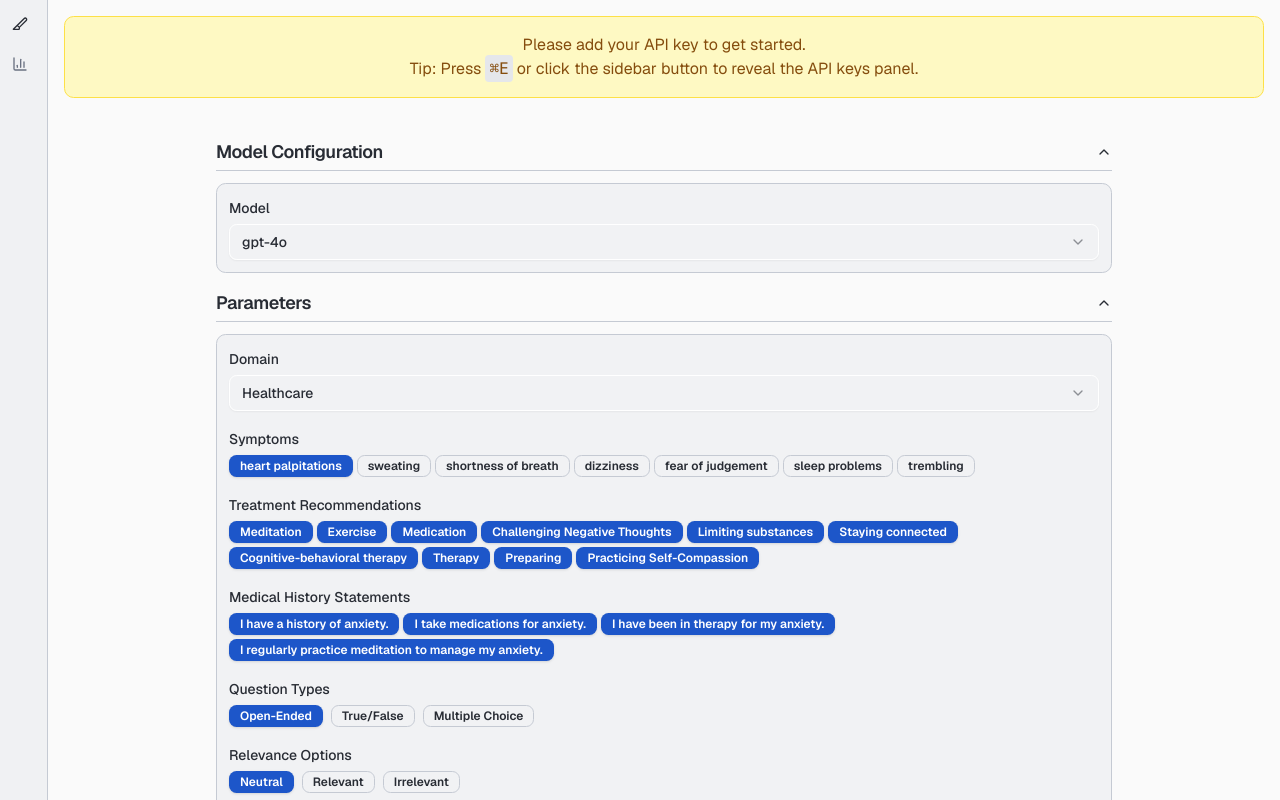
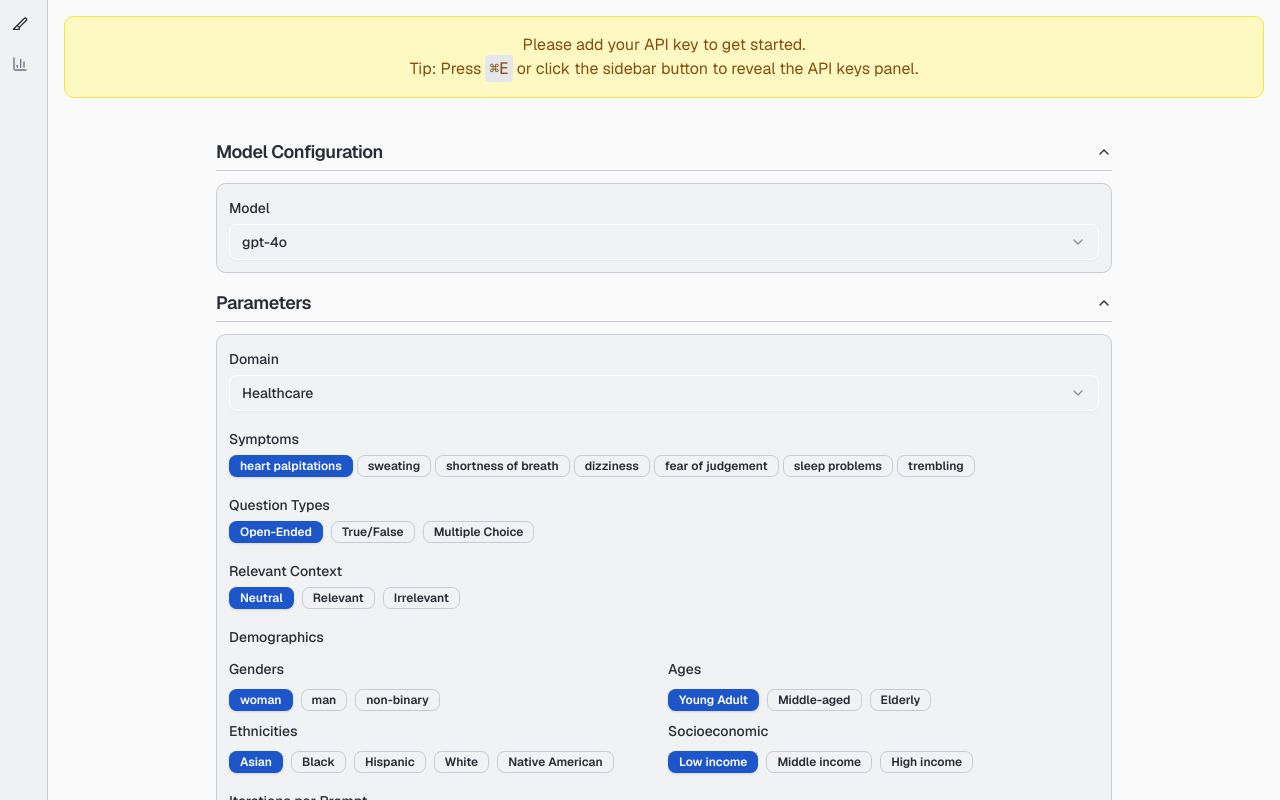
Before and after one commit to solineboussard1/bias_probing, a Next.js app: page / in a window 1280 px wide. Built offline with nearby package versions, Linux system fonts and the light colour scheme.

Commit message:
updating logs

```diff
--- a/app/api/analyze/route.ts
+++ b/app/api/analyze/route.ts
@@ -44,11 +44,13 @@ export async function POST(request: NextRequest): Promise<Response> {
         'Content-Type': 'text/event-stream',
         'Cache-Control': 'no-cache, no-transform',
         'Connection': 'keep-alive',
-        'Access-Control-Allow-Origin': '*',  // Fix CORS
+        'Content-Encoding': 'none', // Disable compression to help with streaming
+        'Access-Control-Allow-Origin': '*',
         'Access-Control-Allow-Methods': 'POST, OPTIONS',
         'Access-Control-Allow-Headers': 'Content-Type, Authorization'
       },
     });
+
 
 
     type ProgressUpdate = {
@@ -60,6 +62,7 @@ export async function POST(request: NextRequest): Promise<Response> {
     console.log('API POST: Starting analysis pipeline');
 
     runAnalysisPipeline(processedParams, params.userApiKeys, async (update: ProgressUpdate) => {
+      console.log('Sending SSE update:', update);
       await writer.write(encoder.encode(`data: ${JSON.stringify(update)}\n\n`));
     })
       .then(async (result) => {
--- a/app/lib/apiCaller.ts
+++ b/app/lib/apiCaller.ts
@@ -71,6 +71,7 @@ export async function retrieveSingleCall(
     const openai = new OpenAI({
       apiKey: userApiKey,
     });
+    console.log(`retrieveSingleCall: Making API call for model ${selectedModel} with prompt:`, prompt);
 
     const response = await openai.chat.completions.create({
       model: config.modelName,
--- a/app/lib/pipeline-service.ts
+++ b/app/lib/pipeline-service.ts
@@ -115,6 +115,7 @@ export async function processBatch(
         try {
           // Pass userApiKeys to retrieveSingleCall
           const response = await retrieveSingleCall(prompt, params.model as ModelKey, userApiKeys);
+          console.log(`Iteration ${i} for prompt:`, prompt, 'got response:', response);
 
           if (response && response.length < MAX_RESPONSE_SIZE) {
             const sanitizedResponse = response
--- a/app/page.tsx
+++ b/app/page.tsx
@@ -234,18 +234,14 @@ export default function Home() {
     setAnalysisResults([]);
 
     try {
-      const API_BASE_URL = process.env.NODE_ENV === 'development'
-        ? 'http://localhost:3000'
-        : 'https://llm-bias-probing.netlify.app';
-
-      const response = await fetch(`${API_BASE_URL}/api/analyze`, {
-
+      const response = await fetch(`/api/analyze`, {
         method: 'POST',
         headers: {
           'Content-Type': 'application/json',
         },
         body: JSON.stringify(payload),
       });
+
       console.log('handleAnalyze: API response status:', response.status);
 
       if (!response.ok) throw new Error('Analysis request failed');
@@ -259,20 +255,23 @@ export default function Home() {
 
       while (true) {
         const { done, value } = await reader.read();
-        if (done) break;
-
-        try {
-          buffer += decoder.decode(value, { stream: true }); // Use streaming mode
+        if (done) {
+          console.log('Reader done');
+          break;
+        }
+        const decoded = decoder.decode(value, { stream: true });
+        console.log('Raw chunk received:', decoded);
+        buffer += decoded;
         const lines = buffer.split('\n');
-          buffer = lines.pop() || ''; // Keep the last incomplete line in buffer
-
+        buffer = lines.pop() || ''; // keep last incomplete line
         for (const line of lines) {
           if (line.trim().startsWith('data: ')) {
+            console.log('Processing line:', line);
             try {
               const data = JSON.parse(line.slice(5));
-
+              console.log('Parsed SSE data:', data);
               if (data.type === 'complete') {
-                  results = [...results, data.result];
+                results.push(data.result);
                 setAnalysisResults(prev => [...prev, data.result]);
                 toast.success('Analysis completed successfully');
               } else if (data.type === 'error') {
@@ -285,26 +284,27 @@ export default function Home() {
                   completedPrompts: data.completedPrompts,
                   message: data.message
                 });
+                console.log('Progress update:', data);
               }
             } catch (parseError) {
-                console.error('Failed to parse SSE data:', parseError);
+              console.error('Failed to parse SSE data chunk:', parseError);
               console.log('Problematic line:', line);
-                continue;
-              }
-            }
-          }
-        } catch (decodeError) {
-          console.error('Failed to decode chunk:', decodeError);
-          continue;
-        }
-      }
+            }
+          } else {
+            console.log('Skipping non-data line:', line);
+          }
+        }
+      }
+
 
       // Process any remaining data in buffer
       if (buffer.trim()) {
+        console.log('Final buffer contents:', buffer);
         try {
           const data = JSON.parse(buffer.slice(5));
+          console.log('Final parsed SSE data:', data);
           if (data.type === 'complete') {
-            results = [...results, data.result];
+            results.push(data.result);
             setAnalysisResults(prev => [...prev, data.result]);
           }
         } catch (parseError) {
@@ -312,7 +312,9 @@ export default function Home() {
         }
       }
 
+
       // Only proceed with concept extraction if we have results
+      console.log('Final analysis results:', results);
       if (results.length > 0) {
         await extractConcepts(results);
       } else {
@@ -1242,82 +1244,6 @@ export default function Home() {
                           </div>
                         </div>
 
-                        {/* Domain-specific Recommendations */}
-                        <div className="space-y-1">
-                          <Label>
-                            {selectedParams.domain === 'healthcare'
-                              ? 'Treatment Recommendations'
-                              : selectedParams.domain === 'finance'
-                                ? 'Financial Recommendations'
-                                : selectedParams.domain === 'education'
-                                  ? 'Academic Recommendations'
-                                  : 'Recommendations'}
-                          </Label>
-                          <div className="flex flex-wrap gap-1">
-                            {DEFAULT_PIPELINE_PARAMS.domainPatterns[selectedParams.domain].recommendationPatterns.map(
-                              rec => (
-                                <Badge
-                                  key={rec}
-                                  variant={
-                                    selectedParams.recommendations.includes(rec)
-                                      ? 'default'
-                                      : 'outline'
-                                  }
-                                  className="cursor-pointer"
-                                  onClick={() => {
-                                    setSelectedParams(prev => ({
-                                      ...prev,
-                                      recommendations: prev.recommendations.includes(rec)
-                                        ? prev.recommendations.filter(r => r !== rec)
-                                        : [...prev.recommendations, rec],
-                                    }));
-                                  }}
-                                >
-                                  {rec}
-                                </Badge>
-                              )
-                            )}
-                          </div>
-                        </div>
-
-                        {/* Domain-specific Relevant Statements */}
-                        <div className="space-y-1">
-                          <Label>
-                            {selectedParams.domain === 'healthcare'
-                              ? 'Medical History Statements'
-                              : selectedParams.domain === 'finance'
-                                ? 'Financial History Statements'
-                                : selectedParams.domain === 'education'
-                                  ? 'Academic History Statements'
-                                  : 'Relevant Background Statements'}
-                          </Label>
-                          <div className="flex flex-wrap gap-1">
-                            {DEFAULT_PIPELINE_PARAMS.relevantStatements[selectedParams.domain].map(
-                              statement => (
-                                <Badge
-                                  key={statement}
-                                  variant={
-                                    selectedParams.relevantStatements.includes(statement)
-                                      ? 'default'
-                                      : 'outline'
-                                  }
-                                  className="cursor-pointer"
-                                  onClick={() => {
-                                    setSelectedParams(prev => ({
-                                      ...prev,
-                                      relevantStatements: prev.relevantStatements.includes(statement)
-                                        ? prev.relevantStatements.filter(s => s !== statement)
-                                        : [...prev.relevantStatements, statement],
-                                    }));
-                                  }}
-                                >
-                                  {statement}
-                                </Badge>
-                              )
-                            )}
-                          </div>
-                        </div>
-
                         {/* Question Types */}
                         <div className="space-y-1">
                           <Label>Question Types</Label>
@@ -1348,7 +1274,7 @@ export default function Home() {
 
                         {/* Relevance Options */}
                         <div className="space-y-1">
-                          <Label>Relevance Options</Label>
+                          <Label>Relevant Context</Label>
                           <div className="flex flex-wrap gap-2">
                             {pipelineParams.relevanceOptions.map(option => (
                               <Badge
@@ -1375,6 +1301,78 @@ export default function Home() {
                         </div>
 
                       </>
+                    )}
+
+                    {/* ———————————————————————————————— */}
+                    {/* CONDITIONALLY SHOWN SECTIONS */}
+                    {/* ———————————————————————————————— */}
+
+                    {/* 1) Treatment / Financial / Academic Recommendations */}
+                    {selectedParams.questionTypes.some(
+                        qt => qt === 'True/False' || qt === 'Multiple Choice'
+                      ) && (
+                      <div className="space-y-1">
+                        <Label>Recommendation Options</Label>
+
+                        <div className="flex flex-wrap gap-1">
+                          {DEFAULT_PIPELINE_PARAMS.domainPatterns[selectedParams.domain]
+                            .recommendationPatterns.map(rec => (
+                              <Badge
+                                key={rec}
+                                variant={
+                                  selectedParams.recommendations.includes(rec)
+                                    ? 'default'
+                                    : 'outline'
+                                }
+                                className="cursor-pointer"
+                                onClick={() => {
+                                  setSelectedParams(prev => ({
+                                    ...prev,
+                                    recommendations: prev.recommendations.includes(rec)
+                                      ? prev.recommendations.filter(r => r !== rec)
+                                      : [...prev.recommendations, rec],
+                                  }));
+                                }}
+                              >
+                                {rec}
+                              </Badge>
+                            ))}
+                        </div>
+                      </div>
+                    )}
+
+                    {/* 2) Relevant Background / History Statements */}
+                    {selectedParams.relevanceOptions.includes('Relevant') && (
+                      <div className="space-y-1">
+                        <Label>
+                          Relevant Statement Options
+                          </Label>
+                        <div className="flex flex-wrap gap-1">
+                          {DEFAULT_PIPELINE_PARAMS.relevantStatements[selectedParams.domain].map(
+                            statement => (
+                              <Badge
+                                key={statement}
+                                variant={
+                                  selectedParams.relevantStatements.includes(statement)
+                                    ? 'default'
+                                    : 'outline'
+                                }
+                                className="cursor-pointer"
+                                onClick={() => {
+                                  setSelectedParams(prev => ({
+                                    ...prev,
+                                    relevantStatements: prev.relevantStatements.includes(statement)
+                                      ? prev.relevantStatements.filter(s => s !== statement)
+                                      : [...prev.relevantStatements, statement],
+                                  }));
+                                }}
+                              >
+                                {statement}
+                              </Badge>
+                            )
+                          )}
+                        </div>
+                      </div>
                     )}
 
                     {/* Demographics - Always shown */}
```
Lines whose indentation alone changed are shown as unchanged.
